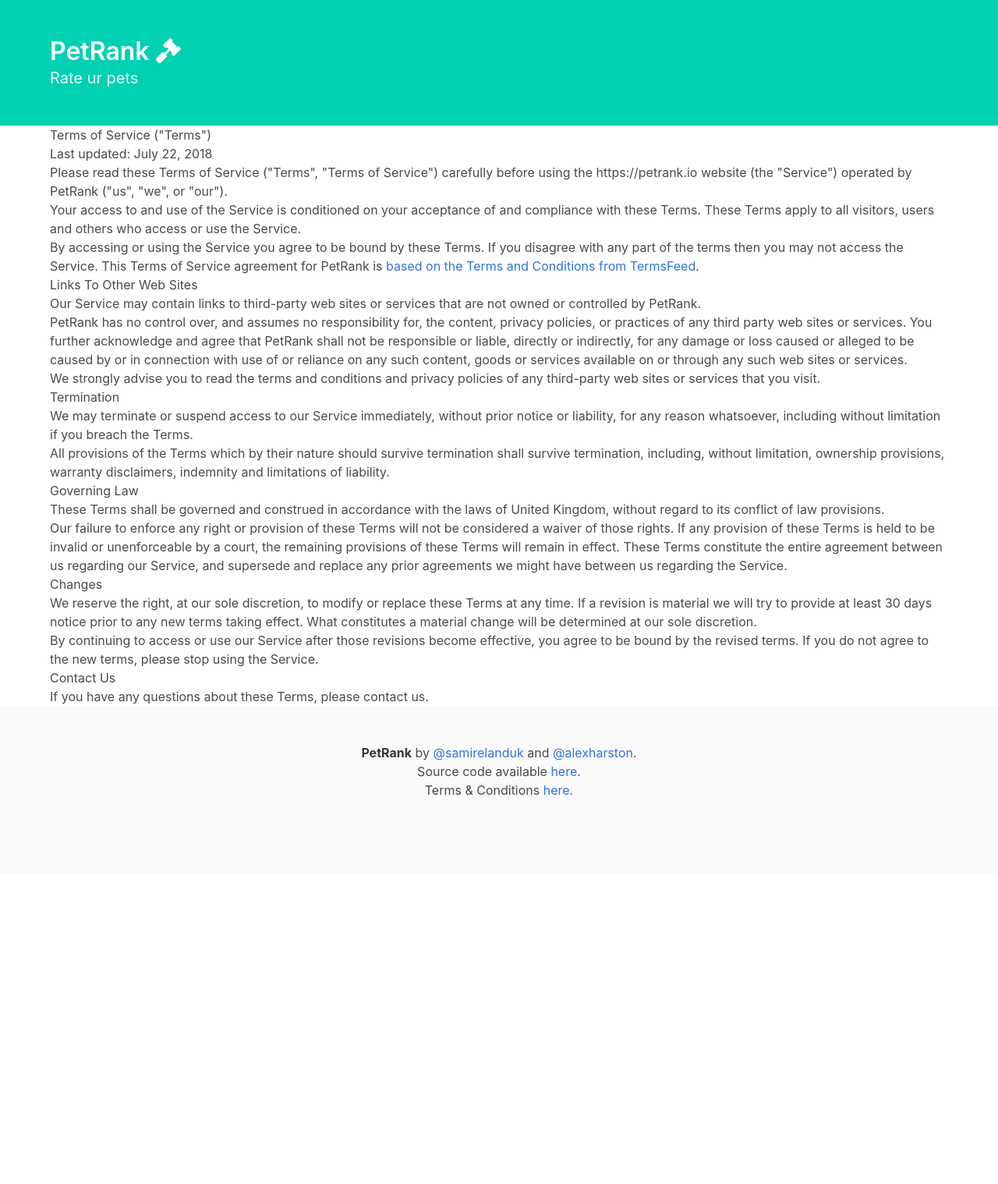
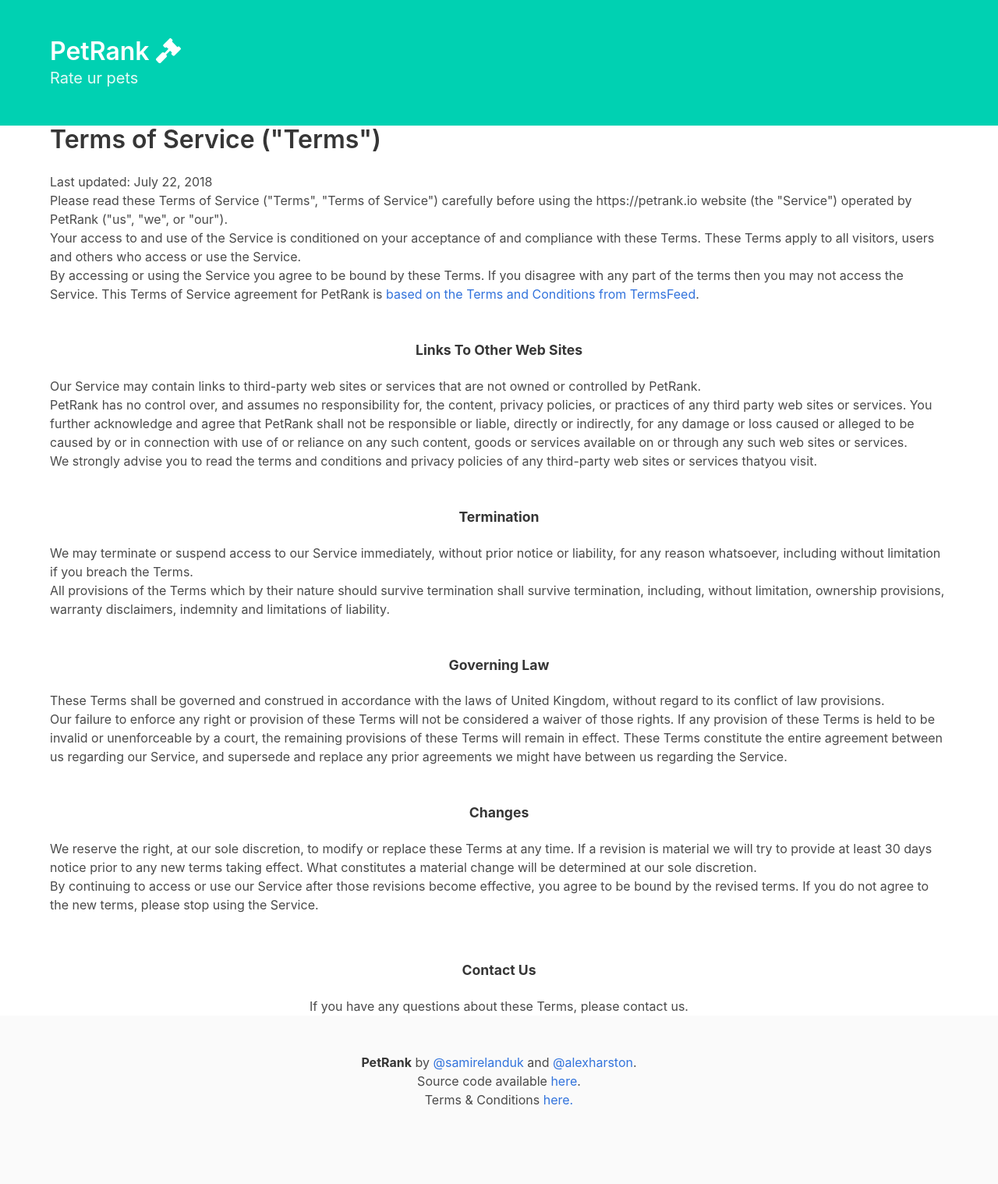
Before and after one commit to lovevn/petrank, a Django app: template core/templates/terms.html in a window 1280 px wide. Shown: the whole page at 78% size. Before the commit the page ends 1019 px from the top, so only its background shows below. Run offline with Django 3.2, Linux system fonts and the light colour scheme; the template is opened without the code that fills it, so the values that code supplies are empty; some libraries are stand-ins or nearby versions.

Commit message:
fixed terms and edited pet forms

```diff
--- a/core/templates/terms.html
+++ b/core/templates/terms.html
@@ -1,25 +1,21 @@
 {% extends "base.html" %}
 
 {% block main %}
-<section>
-    <div class="container">
-        <h1>Terms of Service ("Terms")</h1>
-
-
+    <div class="container is-centered">
+        <h1 class="title">Terms of Service ("Terms")</h1>
         <p>Last updated: July 22, 2018</p>
 
-
+        <div class="columns">
+            <div class="column">
                 <p>Please read these Terms of Service ("Terms", "Terms of Service") carefully before using the https://petrank.io website (the
                     "Service") operated by PetRank ("us", "we", or "our").</p>
 
                 <p>Your access to and use of the Service is conditioned on your acceptance of and compliance with these Terms. These Terms apply
                     to all visitors, users and others who access or use the Service.</p>
 
-        <p>By accessing or using the Service you agree to be bound by these Terms. If you disagree with any part of the terms then you
-            may not access the Service. This Terms of Service agreement for PetRank is
-            <a href="https://termsfeed.com/terms-conditions/generator/">based on the Terms and Conditions from TermsFeed</a>.</p>
+                <p>By accessing or using the Service you agree to be bound by these Terms. If you disagree with any part of the terms then you may not access the Service. This Terms of Service agreement for PetRank is <a href="https://termsfeed.com/terms-conditions/generator/">based on the Terms and Conditions from TermsFeed</a>.</p>
 
-        <h2>Links To Other Web Sites</h2>
+                <h2 class="title">Links To Other Web Sites</h2>
 
                 <p>Our Service may contain links to third-party web sites or services that are not owned or controlled by PetRank.</p>
 
@@ -28,11 +24,10 @@
                     or indirectly, for any damage or loss caused or alleged to be caused by or in connection with use of or reliance on any
                     such content, goods or services available on or through any such web sites or services.</p>
 
-        <p>We strongly advise you to read the terms and conditions and privacy policies of any third-party web sites or services that
-            you visit.</p>
+                <p>We strongly advise you to read the terms and conditions and privacy policies of any third-party web sites or services thatyou
+                    visit.</p>
 
-
-        <h2>Termination</h2>
+                <h2 class="title">Termination</h2>
 
                 <p>We may terminate or suspend access to our Service immediately, without prior notice or liability, for any reason whatsoever,
                     including without limitation if you breach the Terms.</p>
@@ -40,9 +35,7 @@
                 <p>All provisions of the Terms which by their nature should survive termination shall survive termination, including, without
                     limitation, ownership provisions, warranty disclaimers, indemnity and limitations of liability.</p>
 
-
-
-        <h2>Governing Law</h2>
+                <h2 class="title">Governing Law</h2>
 
                 <p>These Terms shall be governed and construed in accordance with the laws of United Kingdom, without regard to its conflict
                     of law provisions.</p>
@@ -53,7 +46,7 @@
                     prior agreements we might have between us regarding the Service.</p>
 
 
-        <h2>Changes</h2>
+                <h2 class="title">Changes</h2>
 
                 <p>We reserve the right, at our sole discretion, to modify or replace these Terms at any time. If a revision is material we
                     will try to provide at least 30 days notice prior to any new terms taking effect. What constitutes a material change
@@ -61,11 +54,11 @@
 
                 <p>By continuing to access or use our Service after those revisions become effective, you agree to be bound by the revised terms.
                     If you do not agree to the new terms, please stop using the Service.</p>
-
-
-        <h2>Contact Us</h2>
-
-        <p>If you have any questions about these Terms, please contact us.</p>
             </div>
-</section>
+        </div>
+    <div class="container">
+        <h2 class="title">Contact Us</h2>
+        <p style="text-align: center">If you have any questions about these Terms, please contact us.</p>
+    </div>
+</div>
 {% endblock %}
--- a/pets/templates/pets.html
+++ b/pets/templates/pets.html
@@ -2,10 +2,10 @@
 
 {% block main %}
 
-<div class="container is-desktoh">
+<div class="container is-desktop">
     {% for list in lists %}
         <h2 class="title">{{ list.1 }}</h2>
-        <table class="table is-striped is-hoverable is-fullwidtb is-centered">
+        <table class="table is-striped is-hoverable is-fullwidth is-centered">
             <thead>
                 <tr>
                     <th>Rank</th>
```
Also changed, not shown: pets/templates/pet.html (+24 -6 lines). Lines whose indentation alone changed are shown as unchanged.
